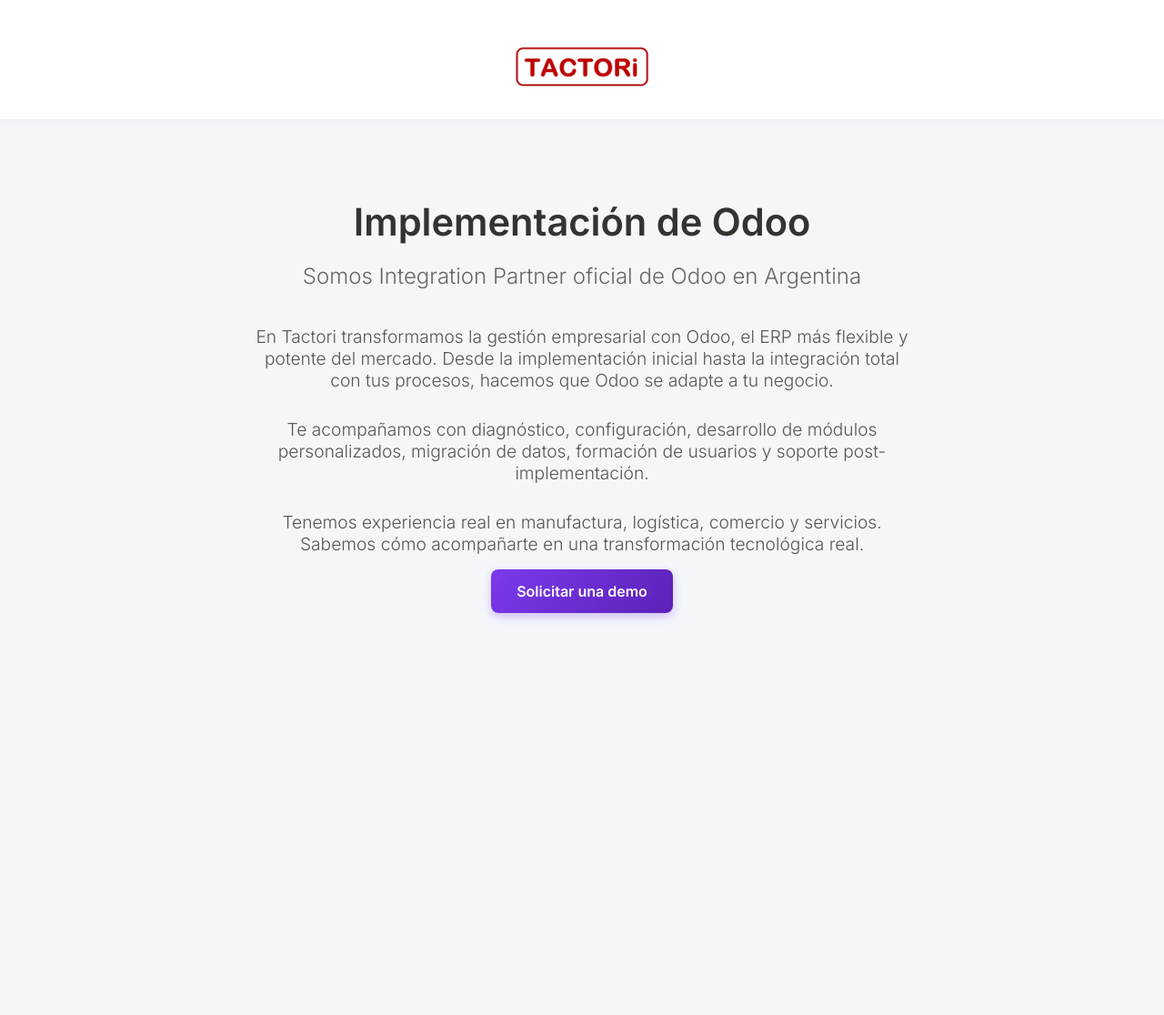
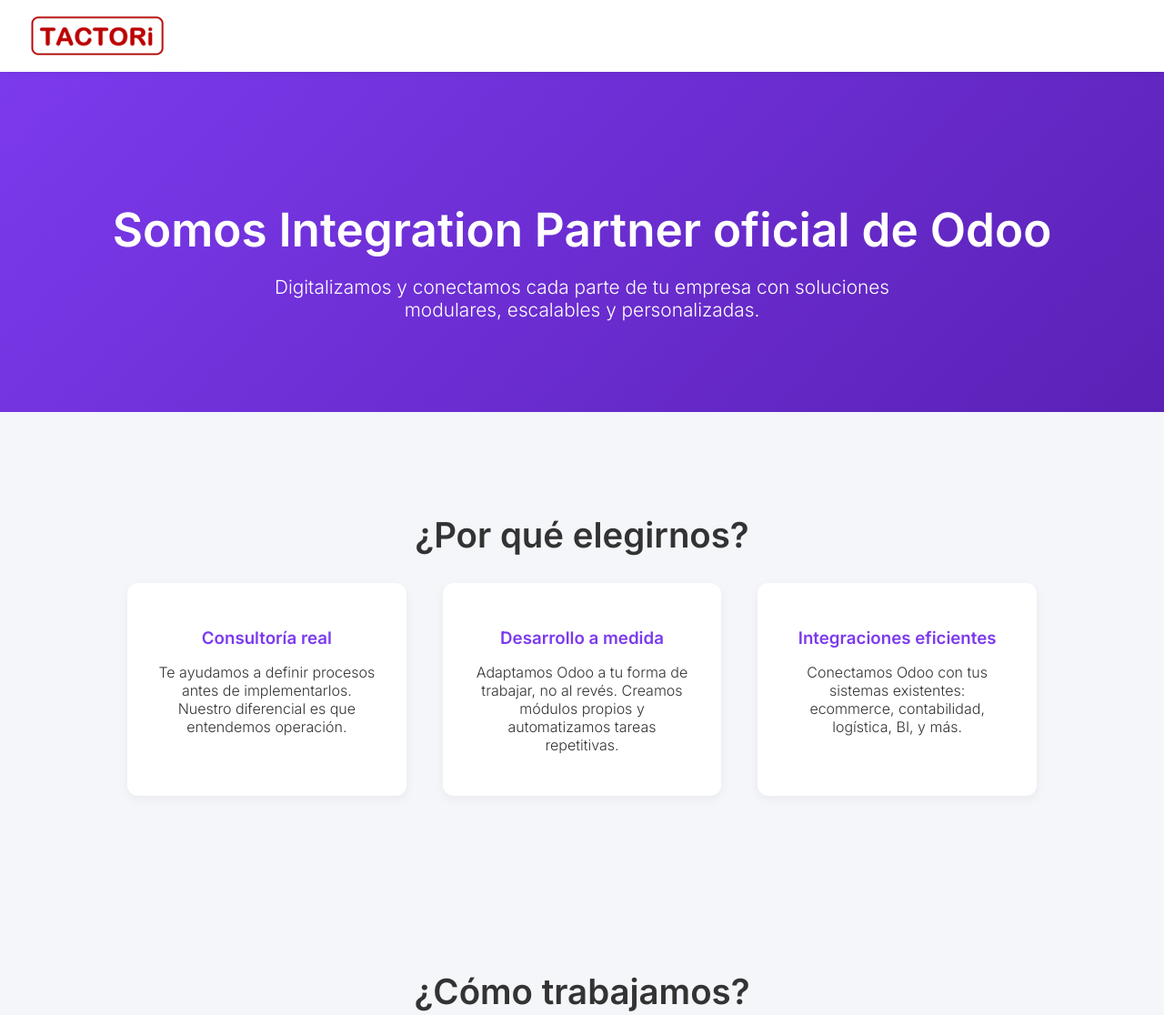
Before and after one commit to TitoFacha/Tactori, a plain HTML site: page odoo/index.html in a window 1280 px wide. Shown: the top 1116 px of the page at 91% size. Before the commit the page ends 800 px from the top, so only its background shows below. Drawn offline with Linux system fonts and the light colour scheme.

Commit message:
Update index.html

```diff
--- a/odoo/index.html
+++ b/odoo/index.html
@@ -6,87 +6,176 @@
   <title>Odoo - Tactori</title>
   <link href="https://fonts.googleapis.com/css2?family=Inter:wght@300;600&display=swap" rel="stylesheet">
   <style>
+    :root {
+      --primary: #7c3aed;
+      --primary-dark: #5b21b6;
+      --accent: #4c1d95;
+      --bg: #f4f6fa;
+    }
+
     body {
       margin: 0;
-      padding: 0;
       font-family: 'Inter', sans-serif;
-      background-color: #f4f6fa;
+      background-color: var(--bg);
       color: #333;
     }
 
-    header {
-      text-align: center;
-      padding: 50px 20px 30px;
-      background-color: #ffffff;
-      box-shadow: 0 2px 8px rgba(0, 0, 0, 0.04);
+    nav {
+      background: white;
+      padding: 16px 32px;
+      box-shadow: 0 2px 6px rgba(0,0,0,0.05);
+      display: flex;
+      justify-content: space-between;
+      align-items: center;
+      position: sticky;
+      top: 0;
+      z-index: 1000;
     }
 
-    header img {
-      max-width: 220px;
+    nav img {
+      max-height: 50px;
     }
 
-    main {
-      padding: 60px 20px;
-      max-width: 960px;
-      margin: auto;
+    .hero {
+      background: linear-gradient(135deg, var(--primary), var(--primary-dark));
+      color: white;
+      padding: 100px 20px;
       text-align: center;
     }
 
-    h1 {
-      font-size: 2.6rem;
-      margin-bottom: 15px;
+    .hero h1 {
+      font-size: 3.2rem;
+      margin-bottom: 20px;
     }
 
-    h2 {
-      font-size: 1.5rem;
-      font-weight: 400;
-      color: #666;
-      margin-bottom: 40px;
+    .hero p {
+      font-size: 1.3rem;
+      max-width: 700px;
+      margin: auto;
     }
 
-    p {
-      font-size: 1.2rem;
-      max-width: 720px;
-      margin: 0 auto 30px;
-      color: #555;
+    .section {
+      padding: 80px 20px;
+      text-align: center;
+    }
+
+    .section h2 {
+      font-size: 2.4rem;
+      margin-bottom: 30px;
+    }
+
+    .features, .steps {
+      display: grid;
+      grid-template-columns: repeat(auto-fit, minmax(280px, 1fr));
+      gap: 40px;
+      max-width: 1000px;
+      margin: auto;
+    }
+
+    .card {
+      background: white;
+      padding: 30px;
+      border-radius: 12px;
+      box-shadow: 0 4px 12px rgba(0,0,0,0.05);
+      transition: 0.3s ease;
+    }
+
+    .card:hover {
+      transform: translateY(-5px);
+    }
+
+    .card h3 {
+      color: var(--primary);
+      margin-bottom: 12px;
+    }
+
+    .cta-section {
+      background: #fff;
+      text-align: center;
+      padding: 80px 20px;
     }
 
     .cta-button {
-      background: linear-gradient(135deg, #7c3aed, #5b21b6);
+      background: linear-gradient(135deg, var(--primary), var(--accent));
       color: #fff;
-      padding: 14px 28px;
+      padding: 16px 32px;
       font-weight: 600;
       text-decoration: none;
       border-radius: 8px;
       font-size: 1rem;
-      box-shadow: 0 4px 10px rgba(124, 58, 237, 0.3);
-      transition: background 0.3s ease;
+      display: inline-block;
+      margin-top: 30px;
+      transition: 0.3s;
     }
 
     .cta-button:hover {
-      background: linear-gradient(135deg, #6b21a8, #4c1d95);
+      background: linear-gradient(135deg, var(--accent), var(--primary-dark));
     }
 
     footer {
+      background: #fff;
+      border-top: 1px solid #e2e8f0;
       text-align: center;
+      padding: 40px 20px;
       font-size: 0.9rem;
       color: #777;
-      padding: 40px 20px 20px;
-      background-color: #ffffff;
-      border-top: 1px solid #e2e8f0;
     }
   </style>
 </head>
 <body>
-  <header>
-    <img src="/Tactori_Logo.png" alt="Logo de Tactori" />
-  </header>
+  <nav>
+    <img src="/Tactori_Logo.png" alt="Tactori Logo">
+  </nav>
 
-  <main>
-    <h1>Implementación de Odoo</h1>
-    <h2>Somos Integration Partner oficial de Odoo en Argentina</h2>
-    <p>En Tactori transformamos la gestión empresarial con Odoo, el ERP más flexible y potente del mercado. Desde la implementación inicial hasta la integración total con tus procesos, hacemos que Odoo se adapte a tu negocio.</p>
-    <p>Te acompañamos con diagnóstico, configuración, desarrollo de módulos personalizados, migración de datos, formación de usuarios y soporte post-implementación.</p>
-    <p>Tenemos experiencia real en manufactura, logística, comercio y servicios. Sabemos cómo acompañarte en una transformación tecnológica real.</p>
-    <a href="mailto:contacto@tactori.com" class="cta-button">Solicitar una demo</a>
-  </main>
+  <section class="hero">
+    <h1>Somos Integration Partner oficial de Odoo</h1>
+    <p>Digitalizamos y conectamos cada parte de tu empresa con soluciones modulares, escalables y personalizadas.</p>
+  </section>
+
+  <section class="section">
+    <h2>¿Por qué elegirnos?</h2>
+    <div class="features">
+      <div class="card">
+        <h3>Consultoría real</h3>
+        <p>Te ayudamos a definir procesos antes de implementarlos. Nuestro diferencial es que entendemos operación.</p>
+      </div>
+      <div class="card">
+        <h3>Desarrollo a medida</h3>
+        <p>Adaptamos Odoo a tu forma de trabajar, no al revés. Creamos módulos propios y automatizamos tareas repetitivas.</p>
+      </div>
+      <div class="card">
+        <h3>Integraciones eficientes</h3>
+        <p>Conectamos Odoo con tus sistemas existentes: ecommerce, contabilidad, logística, BI, y más.</p>
+      </div>
+    </div>
+  </section>
+
+  <section class="section">
+    <h2>¿Cómo trabajamos?</h2>
+    <div class="steps">
+      <div class="card">
+        <h3>1. Relevamiento</h3>
+        <p>Conocemos tu negocio y diseñamos el alcance técnico y funcional del proyecto Odoo.</p>
+      </div>
+      <div class="card">
+        <h3>2. Implementación</h3>
+        <p>Configuramos, migramos, desarrollamos y lanzamos tu plataforma adaptada 100% a tu operación.</p>
+      </div>
+      <div class="card">
+        <h3>3. Formación y soporte</h3>
+        <p>Capacitamos a tu equipo y te acompañamos para asegurar una adopción exitosa.</p>
+      </div>
+    </div>
+  </section>
+
+  <section class="cta-section">
+    <h2>Transformá tu empresa con Odoo</h2>
+    <p>Desde manufactura y logística hasta ventas y finanzas, conectamos todo en un solo lugar.</p>
+    <a href="mailto:contacto@tactori.com" class="cta-button">Solicitá una demo gratuita</a>
+  </section>
+
+  <footer>
+    <p>&copy; 2025 Tactori. Todos los derechos reservados.</p>
+  </footer>
+</body>
+</html>
```
